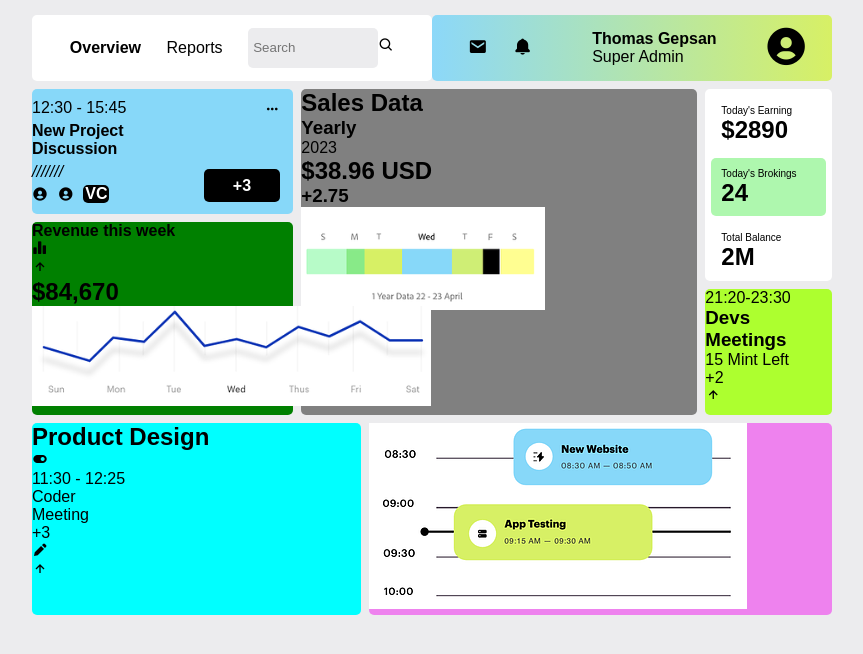
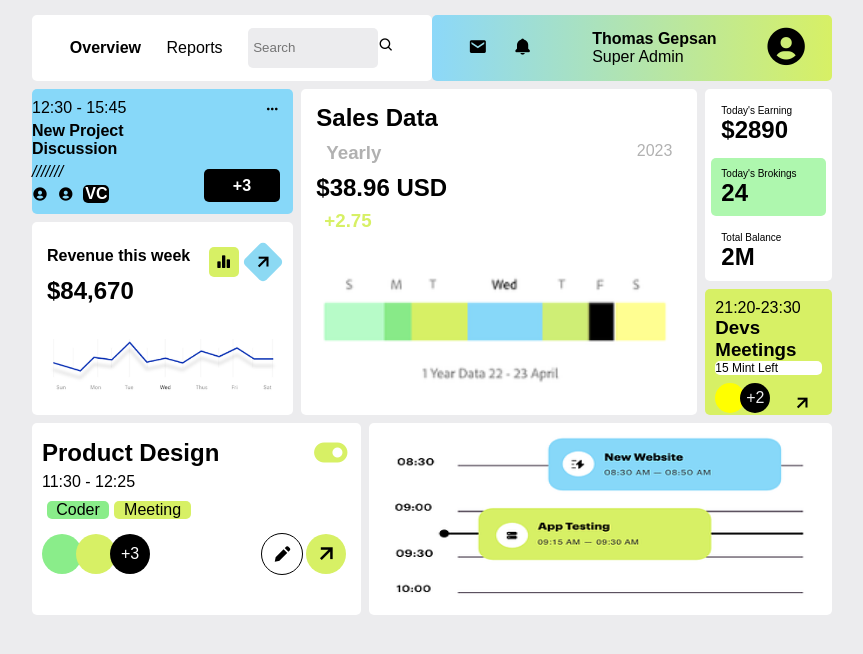
Before and after one commit to JhoanSB0608/gridBasic, a plain HTML site: page index.html in a window 1280 px wide. Shown: the whole page, without its empty margins (208-1071 px from the left). Drawn offline with nearby package versions, Linux system fonts and the light colour scheme; a script that the page names is missing.

Commit message:
refactor: :white_check_mark: Se termino todo el diseño de la pagina

```diff
--- a/css/style.css
+++ b/css/style.css
@@ -195,8 +195,22 @@ body {
 }
 
 .item_3 {
-    background: gray;
+    background-color: var(--color-secundary);
     grid-area: sales;
+    padding: 15px;
+}
+.item_3 .container1 {
+    padding: 10px;
+    color: var(--color-gris);
+    display: flex;
+    justify-content: space-between;
+}
+.amarillo {
+    color: var(--verde-pera);
+    padding: 8px;
+}
+.item_3 img {
+    width: 100%;
 }
 
 .item_4{
@@ -221,23 +235,200 @@ body {
 }
 
 .item_5 {
-    background: green;
     grid-area: week;
+    background-color: var(--color-secundary);
+    padding: 15px;
+    padding-top: 25px;
+}
+.item_5 .container1 {
+    display: flex;
+    justify-content: space-between;
+}
+.item_5 .container1 .icons {
+    width: 30%;
+    display: flex;
+    justify-content: space-between;
+}
+.barra {
+    border-radius: 100%;
+    width: 30px;
+    height: 30px;
+    display: flex;
+    align-items: center;
+    justify-content: center;
+    background-color: var(--verde-pera);
+}
+.flecha {
+    background-color: var(--azul-cielo);
+    border-radius: 100%;
+    width: 30px;
+    height: 30px;
+    rotate: 45deg;
+    display: flex;
+    align-items: center;
+    justify-content: center;
+    font-size: 25px;
+}
+.item_5 .img {
+    height: 60%;
+    width: 100%;
+    display: flex;
+    align-items: end;
+}
+.item_5 .img img {
+    width: 100%;
 }
 
 .item_6 {
-    background: greenyellow;
     grid-area: devs;
+    padding: 10px;
+    background-color: var(--verde-pera);
+    height: 100%;
+}
+.item_6 .container1 {
+    background-color: var(--color-secundary)
+}
+.item_6 .container1 p {
+    font-size: 75%;
+}
+.item_6 .container2 {
+    display: flex;
+    justify-content: space-between;
+    margin-top: 8px;
+}
+.item_6 .container2 .izquier {
+    display: flex;
+}
+.item_6 .container2 .izquier .c1 {
+    background-color: yellow;
+    width: 30px;
+    height: 30px;
+    border-radius: 100%;
+}
+.item_6 .container2 .izquier .c2 {
+    background-color: black;
+    width: 30px;
+    height: 30px;
+    margin-left: -5px;
+    color: var(--color-primary);
+    display: flex;
+    justify-content: center;
+    align-items: center;
+    border-radius: 100%;
+}
+.container2 .derech {
+    border-radius: 100%;
+    width: 40px;
+    height: 40px;
+    rotate: 45deg;
+    display: flex;
+    align-items: center;
+    justify-content: center;
+    font-size: 25px;
 }
 
 .item_7 {
-    background: aqua;
     grid-area: product;
+    background-color: white;
+    padding: 10px;
+}
+.item_7 .ilera1 {
+    display: flex;
+    justify-content: space-between;
+    align-items: center;
+}
+.item_7 .ilera1 i {
+    font-size: 40px;
+    color: var(--verde-pera);
+}
+.item_7 .ilera2 {
+    padding-top: 10px;
+    display: flex;
+    width: 50%;
+    justify-content: space-evenly;
+}
+.coder {
+    background-color: var(--verde-claro);
+    width: 40%;
+    display: flex;
+    border-radius: 5px;
+    justify-content: center;
+}
+.meet {
+    background-color: var(--verde-pera);
+    width: 50%;
+    display: flex;
+    justify-content: center;
+    border-radius: 5px;
+}
+.item_7 .ilera3 {
+    padding-top: 15px;
+    display: flex;
+    justify-content: space-between;
+}
+.ilera3 .izquier{
+    width: 50%;
+    display: flex;
+}
+.item_7 .izquier .c1 {
+    width: 40px;
+    height: 40px;
+    border-radius: 100%;
+    background-color: var(--verde-claro);
+}
+.item_7 .izquier .c2 {
+    width: 40px;
+    height: 40px;
+    border-radius: 100%;
+    background-color: var(--verde-pera);
+    margin-left: -6px;
+}
+.item_7 .izquier .c3 {
+    width: 40px;
+    height: 40px;
+    border-radius: 100%;
+    background-color: black;
+    margin-left: -6px;
+    color: white;
+    display: flex;
+    justify-content: center;
+    align-items: center;
+}
+.item_7 .derech {
+    width: 30%;
+    display: flex;
+    justify-content: space-evenly;
+}
+.item_7 .lapiz {
+    outline: 0.5px solid black;
+    border-radius: 100%;
+    width: 40px;
+    height: 40px;
+    display: flex;
+    justify-content: center;
+    align-items: center;
+    font-size: 20px;
+}
+.item_7 .flech {
+    background-color: var(--verde-pera);
+    width: 40px;
+    height: 40px;
+    border-radius: 100%;
+    display: flex;
+    justify-content: center;
+    align-items: center;
+    rotate: 45deg;
+    font-size: 30px;
 }
 
 .item_8 {
-    background: violet;
     grid-area: timeline;
+    background-color: white;
+    display: flex;
+    padding: 10px;
+}
+.item_8 img {
+    width: 100%;
 }
 
 @media (width < 600px) {
--- a/css/variable.css
+++ b/css/variable.css
@@ -2,4 +2,8 @@
     --color-primary: #ececee;
     --color-secundary: #fff;
     --color-shadow: 3px 3px 5px rgba(0, 0, 0, 0.122);
+    --azul-cielo:#8CD9F3;
+    --color-gris:#b1b1b1;
+    --verde-pera: #D7F065;
+    --verde-claro:#8aed8a;
 }
```
